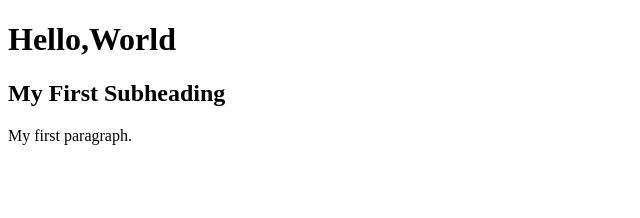
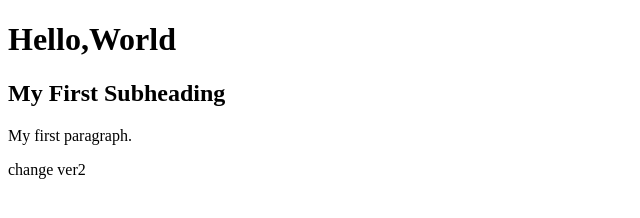
Before and after one commit to Koshi1989/simplewebsite, a plain HTML site: page index.html in a window 1280 px wide. Shown: the full height of the page, 0-640 px from the left. Drawn offline with Linux system fonts and the light colour scheme.

Commit message:
modify ver2

```diff
--- a/index.html
+++ b/index.html
@@ -11,5 +11,7 @@
 
 		<p>My first paragraph.</p>
 
+	change ver2
+
 	</body>
 </html>
```
